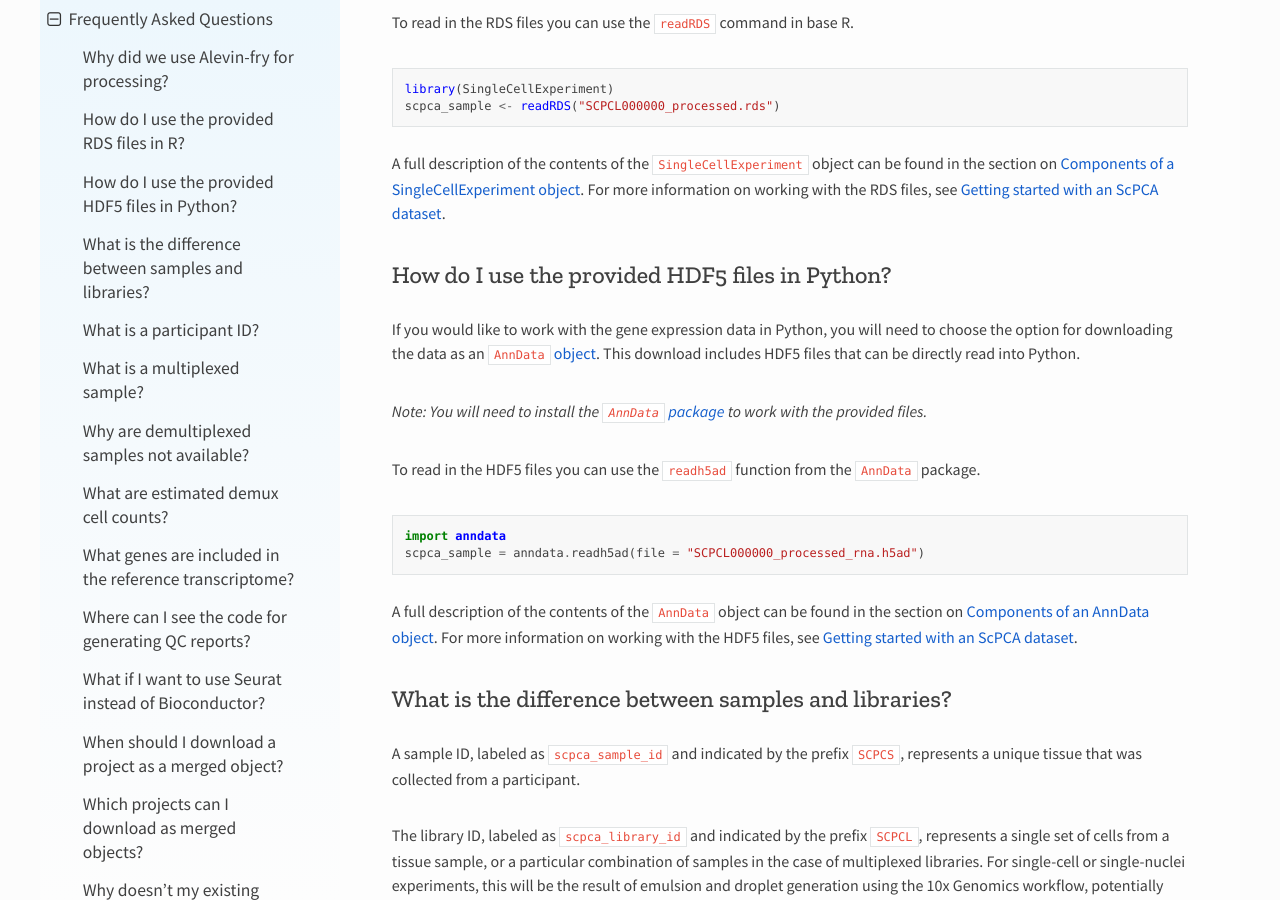
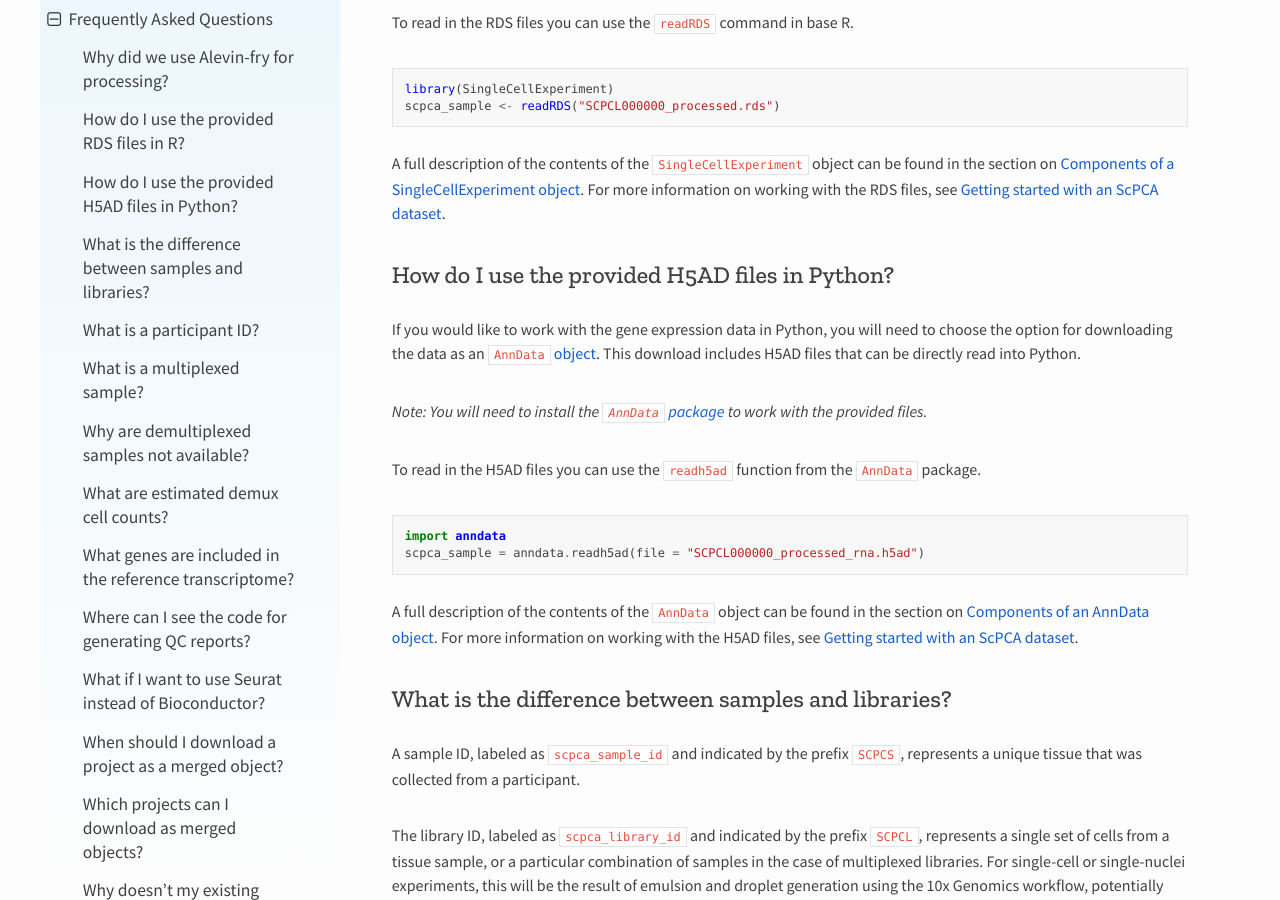
Before and after one commit to DongzeHE/scpca-docs, a Sphinx documentation site: the page built from docs/faq.md, in a window 1280 px wide and 900 px high, scrolled down 1898 px. Built offline with Sphinx 7.4.7 and the Read the Docs theme 2.0.0, drawn with Linux system fonts in a browser that asks for light colours.

Commit message:
HDF5 -> H5AD

````diff
--- a/docs/download_files.md
+++ b/docs/download_files.md
@@ -73,7 +73,7 @@ This file contains the raw and normalized counts data for cell barcodes that hav
 In addition to the counts matrices, the `SingleCellExperiment` or `AnnData` object stored in the file includes the results of dimensionality reduction using both principal component analysis (PCA) and UMAP.
 
 See {ref}`Single-cell gene expression file contents <sce_file_contents:Single-cell gene expression file contents>` for more information about the contents of the `SingleCellExperiment` and `AnnData` objects and the included statistics and metadata.
-See also {ref}`Using the provided RDS files in R <faq:how do i use the provided RDS files in r?>` and {ref}`Using the provided HDF5 files in Python <faq:how do i use the provided HDF5 files in python?>`.
+See also {ref}`Using the provided RDS files in R <faq:how do i use the provided RDS files in r?>` and {ref}`Using the provided H5AD files in Python <faq:how do i use the provided H5AD files in python?>`.
 
 ## QC report
 
--- a/docs/faq.md
+++ b/docs/faq.md
@@ -37,14 +37,14 @@
 A full description of the contents of the `SingleCellExperiment` object can be found in the section on {ref}`Components of a SingleCellExperiment object <sce_file_contents:Components of a singlecellexperiment object>`.
 For more information on working with the RDS files, see {ref}`Getting started with an ScPCA dataset <getting_started:Getting started with an scpca dataset>`.
 
-## How do I use the provided HDF5 files in Python?
+## How do I use the provided H5AD files in Python?
 
 If you would like to work with the gene expression data in Python, you will need to choose the option for downloading the data as an [`AnnData` object](https://anndata.readthedocs.io/en/latest/index.html).
-This download includes HDF5 files that can be directly read into Python.
+This download includes H5AD files that can be directly read into Python.
 
 _Note: You will need to install the [`AnnData` package](https://anndata.readthedocs.io/en/latest/index.html) to work with the provided files._
 
-To read in the HDF5 files you can use the `readh5ad` function from the `AnnData` package.
+To read in the H5AD files you can use the `readh5ad` function from the `AnnData` package.
 
 ```python
 import anndata
@@ -52,7 +52,7 @@
 ```
 
 A full description of the contents of the `AnnData` object can be found in the section on {ref}`Components of an AnnData object <sce_file_contents:Components of an anndata object>`.
-For more information on working with the HDF5 files, see {ref}`Getting started with an ScPCA dataset <getting_started:Getting started with an scpca dataset>`.
+For more information on working with the H5AD files, see {ref}`Getting started with an ScPCA dataset <getting_started:Getting started with an scpca dataset>`.
 
 ## What is the difference between samples and libraries?
 
--- a/docs/getting_started.md
+++ b/docs/getting_started.md
@@ -50,13 +50,13 @@ More resources for learning about `SingleCellExperiment` objects:
 The first step in analyzing the provided gene expression data stored in the `AnnData` objects will be to import the data into python.
 To work with `AnnData` objects in python, we need to ensure that we have the [`AnnData` package](https://anndata.readthedocs.io/en/latest/index.html) installed and loaded.
 
-The following commands can be used to import the HDF5 file into python and save the `AnnData` object:
+The following commands can be used to import the H5AD file into python and save the `AnnData` object:
 
 ```python
 # load anndata module
 import anndata
 
-# read in the HDF5 file, including the path to the file's location
+# read in the H5AD file, including the path to the file's location
 processed_adata = anndata.read_h5ad("SCPCS000000/SCPCL000000_processed_rna.h5ad")
 ```
 
@@ -472,7 +472,7 @@ To access the ADT matrices in `AnnData` objects you will first need to read in t
 
 ```python
 import anndata
-# read in the HDF5 file with ADT data, including the path to the file's location
+# read in the H5AD file with ADT data, including the path to the file's location
 adt_adata = anndata.read_h5ad("SCPCS000000/SCPCL000000_processed_adt.h5ad")
 
 # the raw ADT counts matrix
@@ -528,7 +528,7 @@ Each sample has been tagged with a hashtag oligo (HTO) prior to mixing, and that
 The libraries available for download on the portal have not been separated by sample (i.e. demultiplexed), and therefore contain data from multiple samples.
 
 Note that multiplexed sample libraries are only available as `SingleCellExperiment` objects, and are not currently available as `AnnData` objects.
-If you prefer to work with `AnnData` objects, we recommend using the [`zellkonverter` package](https://theislab.github.io/zellkonverter/reference/AnnData-Conversion.html) to convert the `SingleCellExperiment` object to an HDF5 file containing an `AnnData` object.
+If you prefer to work with `AnnData` objects, we recommend using the [`zellkonverter` package](https://theislab.github.io/zellkonverter/reference/AnnData-Conversion.html) to convert the `SingleCellExperiment` object to an H5AD file containing an `AnnData` object.
 
 
 Libraries containing multiplexed samples can be initially processed using the same workflow described above including removal of [low quality cells](#quality-control), [normalization](#normalization), and [dimensionality reduction](#dimensionality-reduction).
--- a/docs/merged_objects.md
+++ b/docs/merged_objects.md
@@ -8,7 +8,7 @@ See {ref}`the section on merged object processing <processing_information:merged
 
 Merged objects are provided in two formats:
   - As an RDS file containing a [`SingleCellExperiment` object](http://bioconductor.org/books/3.17/OSCA.intro/the-singlecellexperiment-class.html) for use in R.
-  - As an HDF5 file containing an [`AnnData` object](https://anndata.readthedocs.io/en/latest/index.html) for use in Python.
+  - As an H5AD file containing an [`AnnData` object](https://anndata.readthedocs.io/en/latest/index.html) for use in Python.
 
 
 Below we present some details about the specific contents of the objects we provide.
@@ -319,7 +319,7 @@ This is because there is no guarantee that a unique HTO was used for each sample
 Before getting started, we highly encourage you to familiarize yourself with the general `AnnData` object structure and functions available as part of the [`AnnData` package](https://anndata.readthedocs.io/en/latest/index.html).
 For the most part, the `AnnData` objects that we provide are formatted to match the expected data format for [`CELLxGENE`](https://cellxgene.cziscience.com/) following [schema version `3.0.0`](https://github.com/chanzuckerberg/single-cell-curation/blob/main/schema/3.0.0/schema.md).
 
-To begin, you will need to load the `AnnData` package and read the HDF5 file:
+To begin, you will need to load the `AnnData` package and read the H5AD file:
 
 ```python
 import anndata
@@ -407,7 +407,7 @@ merged_adata_object.obsm["X_UMAP"] # umap results
 
 ### Additional AnnData components for CITE-seq libraries (with ADT tags)
 
-ADT data from CITE-seq experiments, when present, is available as a separate `AnnData` object in an HDF5 file named with the `_adt.h5ad` suffix.
+ADT data from CITE-seq experiments, when present, is available as a separate `AnnData` object in an H5AD file named with the `_adt.h5ad` suffix.
 
 Merged `AnnData` objects contain two data matrices, each containing CITE-seq expression data for all libraries in a given ScPCA project combined into a single matrix.
 The data matrix `raw.X` of the merged `AnnData` object contains the CITE-seq expression data as primary integer counts, and the data matrix `X` contains the RNA-seq expression data as normalized counts.
````
Also changed, not shown: docs/sce_file_contents.md (+5 -5 lines).
